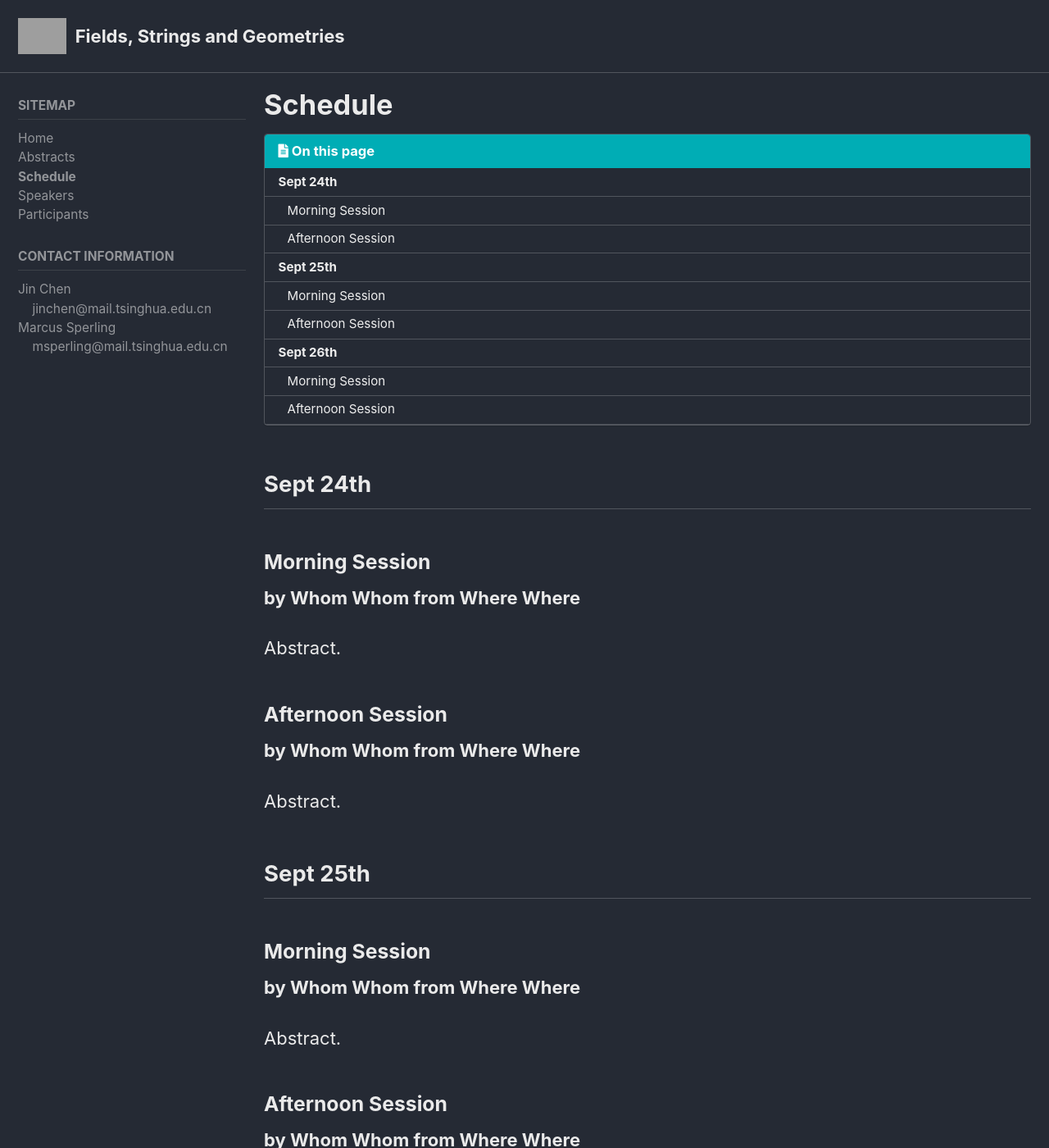
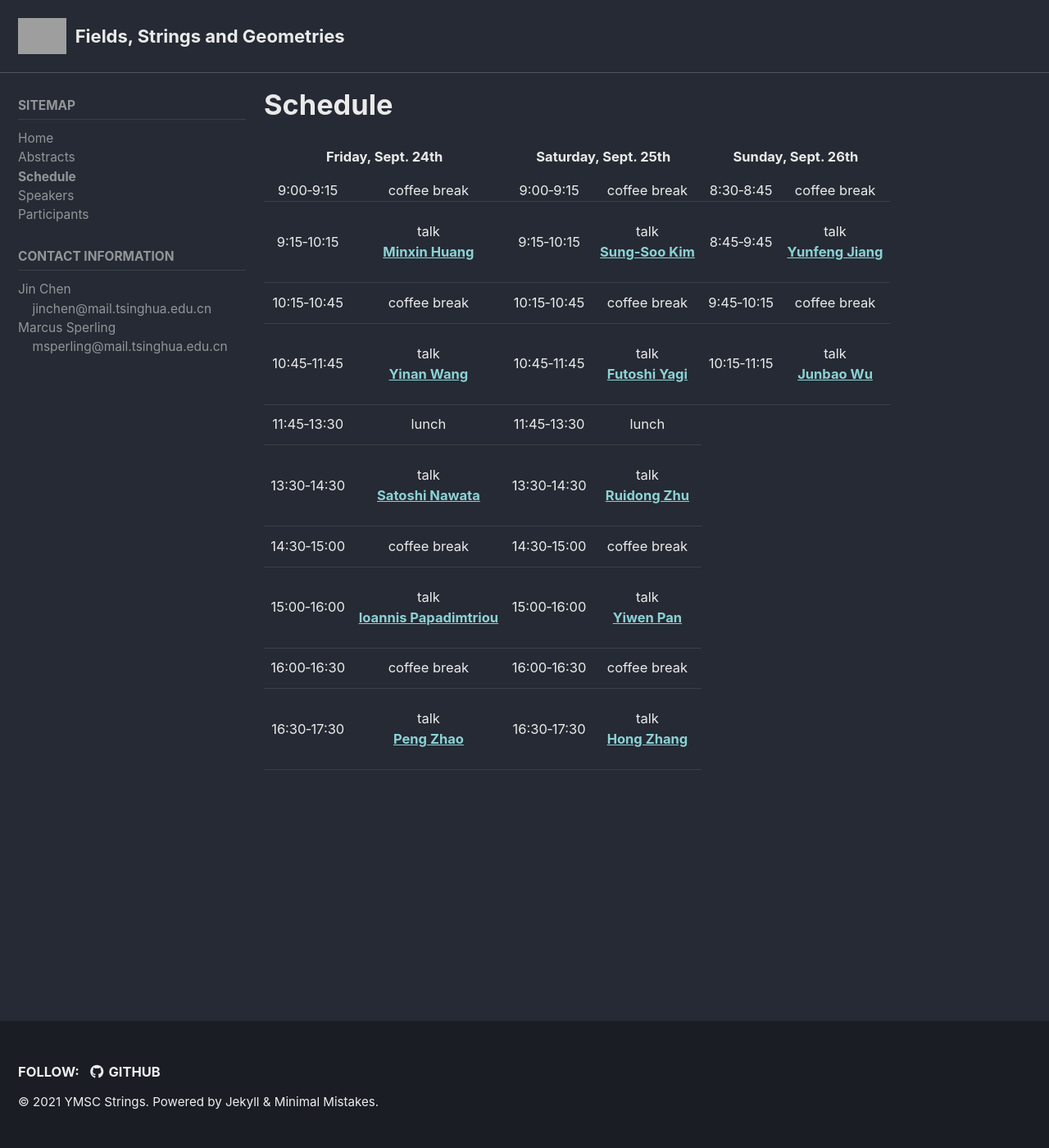
Before and after one commit to ymsc-strings/gauge-theory-workshop-sept-2021, a Jekyll site: the page built from _pages/schedule.md, in a window 1280 px wide and 1400 px high. Shown: the whole window at 82% size. Built offline with Jekyll 4.4.1, drawn with Linux system fonts in a browser that asks for light colours; cached includes are drawn as plain includes; some of the changed text lies outside the part shown.

Commit message:
add schedule

```diff
--- a/_pages/schedule.md
+++ b/_pages/schedule.md
@@ -3,51 +3,123 @@ title: "Schedule"
 permalink: /schedule.html
 layout: single
 classes: wide
-toc: true
+toc: false
 sidebar:
     - nav: sitemap
     - nav: contact
 
 ---
 
-## Sept 24th
+<!--
+    In an element with a 2in font, 1em thus means 2in.
+    Declarations such as text-indent: 1.5em and margin: 1em are extremely common in CSS.
+-->
+<style>
+table.schedule{
+  margin-bottom: 0;
+  margin-top: 0;
+  overflow-x: scroll;
+}
 
-### Morning Session
+tr.min15{
+  height: 1.5em;
+}
+tr.min30{
+  height: 3em;
+}
+tr.min60{
+  height: 6em;
+}
+tr.lunch{
+  height: 3em;
+}
 
-  __by Whom Whom from Where Where__
+td{
+  padding: 0 0.5em;
+  text-align: center;
+}
 
-Abstract.
+th{
+  padding: 1em 0.5em;
+  font-weight: bold;
+  text-align: center;
+}
+</style>
 
-### Afternoon Session
-
-__by Whom Whom from Where Where__
-
-Abstract.
-
-## Sept 25th
-
-### Morning Session
-
-__by Whom Whom from Where Where__
-
-Abstract.
-
-### Afternoon Session
-
-__by Whom Whom from Where Where__
-
-Abstract.
-
-## Sept 26th
-
-### Morning Session
-
-__by Whom Whom from Where Where__
-
-Abstract.
-
-### Afternoon Session
-
-__by Whom Whom from Where Where__
-
-Abstract.
+<table class="schedule">
+<tbody>
+    <tr class="min15">
+      <th colspan=2>Friday, Sept. 24th</th>
+      <th colspan=2>Saturday, Sept. 25th</th>
+      <th colspan=2>Sunday, Sept. 26th</th>
+    </tr>
+    <tr class="min15">
+      <td>9:00&#8209;9:15</td>
+      <td>coffee&nbsp;break</td>
+      <td>9:00&#8209;9:15</td>
+      <td>coffee&nbsp;break</td>
+      <td>8:30&#8209;8:45</td>
+      <td>coffee&nbsp;break</td>
+    </tr>
+    <tr class="min60">
+      <td>9:15&#8209;10:15</td>
+      <td>talk<br><a href="https://ymsc-strings.github.io/gauge-theory-workshop-sept-2021/abstracts.html#penrose-limit-a-stringy-regime-in-holography-by-minxin-huang"><b>Minxin&nbsp;Huang</b></a></td>
+      <td>9:15&#8209;10:15</td>
+      <td>talk<br><a href="https://ymsc-strings.github.io/gauge-theory-workshop-sept-2021/abstracts.html#6d-seiberg-witten-curves-and-5-brane-webs-by-sung-soo-kim"><b>Sung&#8209;Soo&nbsp;Kim</b></a></td>
+      <td>8:45&#8209;9:45</td>
+      <td>talk<br><a href="https://ymsc-strings.github.io/gauge-theory-workshop-sept-2021/abstracts.html#ope-coefficients-of-abjm-theory-with-giants-part-i-by-yunfeng-jiang"><b>Yunfeng&nbsp;Jiang</b></a></td>
+    </tr>
+    <tr class="min30">
+      <td>10:15&#8209;10:45</td>
+      <td>coffee&nbsp;break</td>
+      <td>10:15&#8209;10:45</td>
+      <td>coffee&nbsp;break</td>
+      <td>9:45&#8209;10:15</td>
+      <td>coffee&nbsp;break</td>
+    </tr>
+    <tr class="min60">
+      <td>10:45&#8209;11:45</td>
+      <td>talk<br><a href="https://ymsc-strings.github.io/gauge-theory-workshop-sept-2021/abstracts.html#5d-and-6d-scfts-from-c3-orbifolds-by-yinan-wang"><b>Yinan&nbsp;Wang</b></a></td>
+      <td>10:45&#8209;11:45</td>
+      <td>talk<br><a href="https://ymsc-strings.github.io/gauge-theory-workshop-sept-2021/abstracts.html#thermodynamic-limit-of-nekrasov-partition-function-for-5-brane-web-with-o5-plane-by-futoshi-yagi"><b>Futoshi&nbsp;Yagi</b></a></td>
+      <td>10:15&#8209;11:15</td>
+      <td>talk<br><a href="https://ymsc-strings.github.io/gauge-theory-workshop-sept-2021/abstracts.html#ope-coefficients-of-abjm-theory-with-giants-part-ii-by-junbao-wu"><b>Junbao&nbsp;Wu</b></a></td>
+    </tr>
+    <tr class="lunch">
+      <td>11:45&#8209;13:30</td>
+      <td>lunch</td>
+      <td>11:45&#8209;13:30</td>
+      <td>lunch</td>
+    </tr>
+    <tr class="min60">
+      <td>13:30&#8209;14:30</td>
+      <td>talk<br><a href="https://ymsc-strings.github.io/gauge-theory-workshop-sept-2021/abstracts.html#3d-n4-unitaryorthosymplectic-duality-by-satoshi-nawata"><b>Satoshi&nbsp;Nawata</b></a></td>
+      <td>13:30&#8209;14:30</td>
+      <td>talk<br><a href="https://ymsc-strings.github.io/gauge-theory-workshop-sept-2021/abstracts.html#instanton-counting-in-bcd-type-gauge-theories-and-o-vertex-by-ruidong-zhu"><b>Ruidong&nbsp;Zhu</b></a></td>
+    </tr>
+    <tr class="min30">
+      <td>14:30&#8209;15:00</td>
+      <td>coffee&nbsp;break</td>
+      <td>14:30&#8209;15:00</td>
+      <td>coffee&nbsp;break</td>
+    </tr>
+    <tr class="min60">
+      <td>15:00&#8209;16:00</td>
+      <td>talk<br><a href="https://ymsc-strings.github.io/gauge-theory-workshop-sept-2021/abstracts.html#anomalies-and-supersymmetry-by-ioannis-papadimitriou"><b>Ioannis&nbsp;Papadimtriou</b></a></td>
+      <td>15:00&#8209;16:00</td>
+      <td>talk<br><a href="https://ymsc-strings.github.io/gauge-theory-workshop-sept-2021/abstracts.html#closed-form-schur-indices-by-yiwen-pan"><b>Yiwen&nbsp;Pan</b></a></td>
+    </tr>
+    <tr class="min30">
+      <td>16:00&#8209;16:30</td>
+      <td>coffee&nbsp;break</td>
+      <td>16:00&#8209;16:30</td>
+      <td>coffee&nbsp;break</td>
+    </tr>
+    <tr class="min60">
+      <td>16:30&#8209;17:30</td>
+      <td>talk<br><a href="https://ymsc-strings.github.io/gauge-theory-workshop-sept-2021/abstracts.html#worldsheet-variables-for-cluster-configuration-spaces-and-hypersurface-arrangements-by-peng-zhao"><b>Peng&nbsp;Zhao</b></a></td>
+      <td>16:30&#8209;17:30</td>
+      <td>talk<br><a href="https://ymsc-strings.github.io/gauge-theory-workshop-sept-2021/abstracts.html#representations-of-quantum-w-subalgebras-by-hong-kilar-zhang"><b>Hong&nbsp;Zhang</b></a></td>
+    </tr>
+</tbody>
+</table>
```
Also changed, not shown: _pages/abstracts.md (line endings or trailing spaces).
